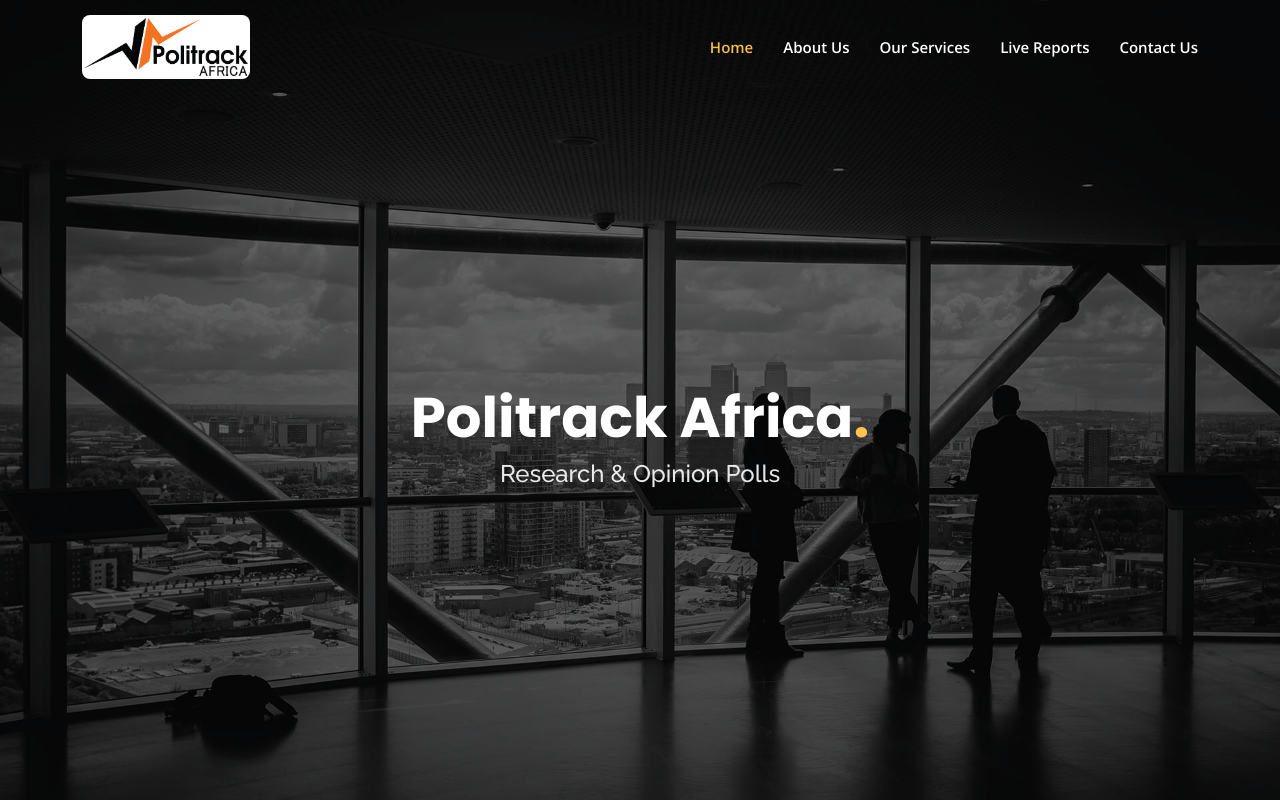
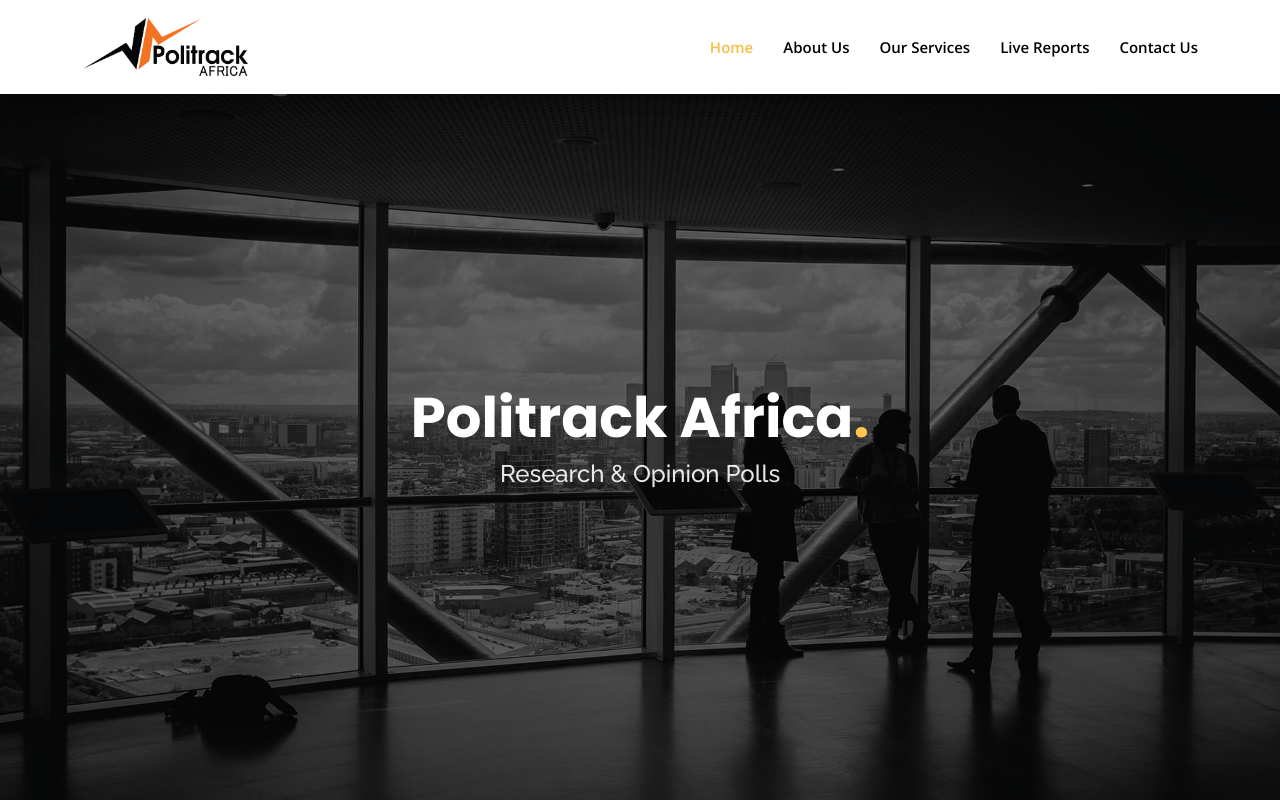
Before and after one commit to manlikeclaro/Politrack, a plain HTML site: page index.html in a window 1280 px wide. Shown: the top 800 px of the page. Drawn offline with nearby package versions, Linux system fonts and the light colour scheme.

Commit message:
client changes

```diff
--- a/assets/css/style.css
+++ b/assets/css/style.css
@@ -123,6 +123,8 @@ h6 {
   transition: all 0.5s;
   z-index: 997;
   padding: 15px 0;
+  background: #fff;
+  box-shadow: rgba(0, 0, 0, 0.35) 0px 5px 15px;
 }
 
 #header.header-scrolled,
@@ -233,7 +235,7 @@ h6 {
 }
 
 .fixed-top a {
-  color: #fff;
+  /* color: #fff; */
 }
 
 .header-scrolled a {
@@ -310,7 +312,7 @@ h6 {
 * Mobile Navigation
 */
 .mobile-nav-toggle {
-  color: #fff;
+  /* color: #fff; */
   font-size: 28px;
   cursor: pointer;
   display: none;
```
